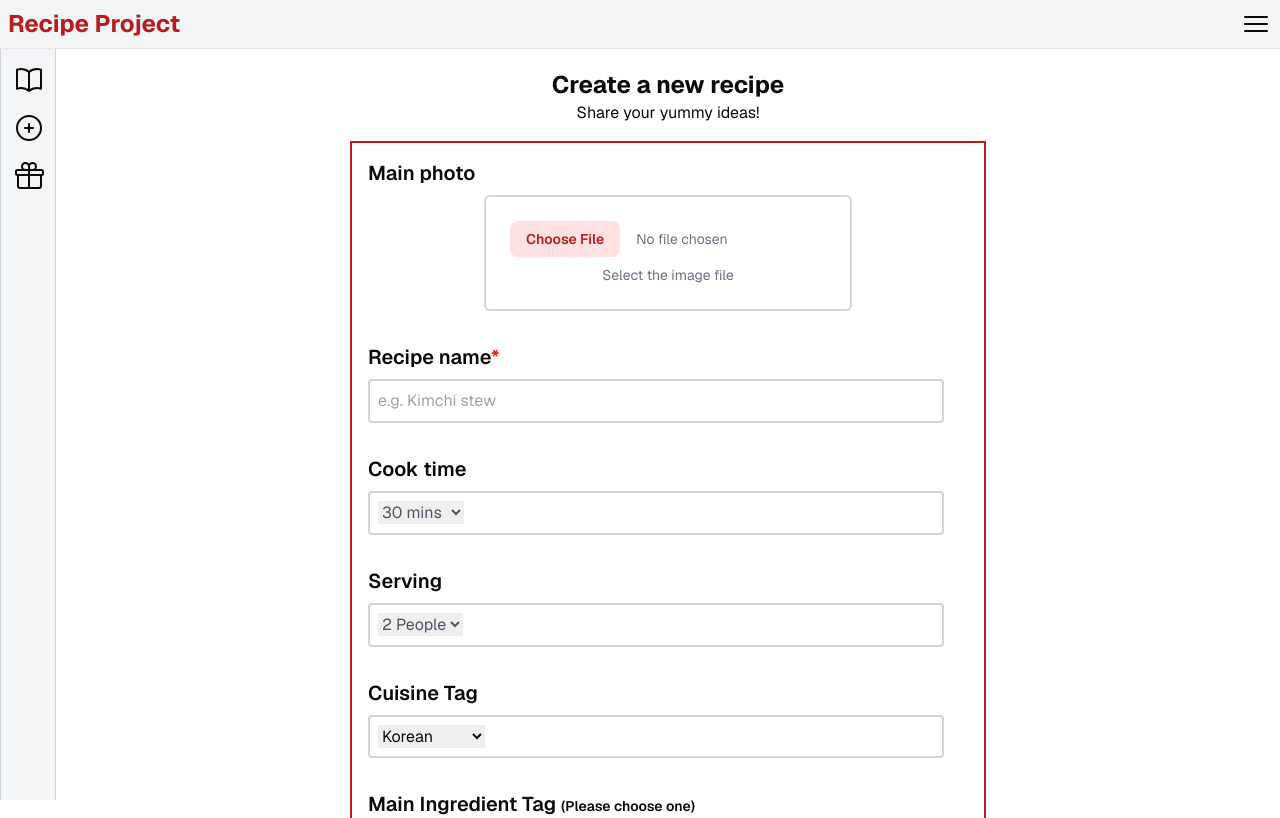
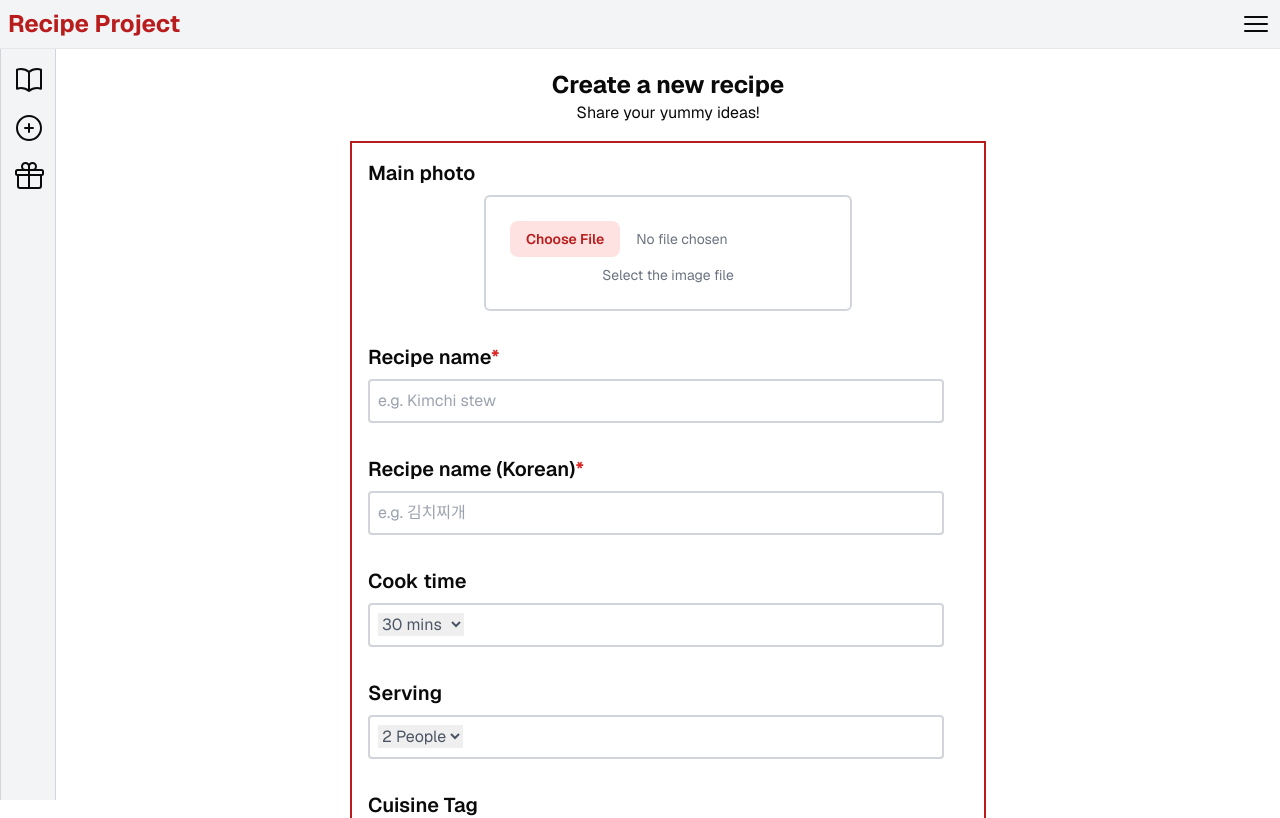
Before and after one commit to day-lee/recipe-project, a Next.js app: page /recipes/new in a window 1280 px wide. Shown: the top 818 px of the page. Built offline with nearby package versions, Linux system fonts and the light colour scheme; no server answers; the database is empty; what tailwindcss-animated would draw is missing.

Commit message:
Add korean recipe name input for new input form

```diff
--- /dev/null
+++ b/app/(routes)/recipes/components/recipeForm/NameKrInput.tsx
@@ -0,0 +1,24 @@
+import { InputProps } from '@/app/types/types'
+
+export default function NameKrInput({register, errors}: InputProps) {
+    return (
+        <section>
+            <div aria-label="name kr section" className='flex flex-col max-w-xl'>
+                <div className='mt-8 flex flex-col'>
+                    <p className='font-semibold lg:text-xl pb-2'>Recipe name (Korean)<span className='text-red-600'>*</span></p>
+                    <label htmlFor="nameKr"></label>
+                    <input
+                        className='border-2 border-gray-300 p-2 rounded-sm'
+                        id="nameKr"
+                        type="text"
+                        placeholder='e.g. 김치찌개'
+                        {...register('recipe_name_kr')}
+                    />
+                </div>
+                <div>
+                    {errors.recipe_name_kr && (<span className="text-red-700 text-sm">{errors.recipe_name_kr.message}</span>)}
+                </div>
+            </div>
+        </section>
+    )
+}
--- a/app/(routes)/recipes/components/recipeForm/RecipeForm.tsx
+++ b/app/(routes)/recipes/components/recipeForm/RecipeForm.tsx
@@ -13,6 +13,7 @@ import { extractVideoId, nameFormatter, mergeIngredients } from '@/app/utils/uti
 import { upsertRecipe } from "@/app/(routes)/recipes/actions";
 import MainImageUpload from '@/app/(routes)/recipes/components/recipeForm/MainImageUpload';
 import NameInput from '@/app/(routes)/recipes/components/recipeForm/NameInput';
+import NameKrInput from '@/app/(routes)/recipes/components/recipeForm/NameKrInput';
 import DurationInput from '@/app/(routes)/recipes/components/recipeForm/DurationInput';
 import CuisineTagInput from '@/app/(routes)/recipes/components/recipeForm/CuisineTagInput';
 import MainIngredientTagInput from '@/app/(routes)/recipes/components/recipeForm/MainIngredientTagInput';
@@ -36,6 +37,7 @@ const unavailableImg = 'https://uzedwhzjchxkoacuansf.supabase.co/storage/v1/obje
 
 const CREATE_DEFAULT_VALUES: RecipeFormData = {
     recipe_name: '',
+    recipe_name_kr: '',
     created_user_id: '',
     duration: 30,
     serving: 2,
@@ -89,6 +91,7 @@ export function RecipeForm({ mainIngredientTag, mode, defaultValues, recipeId, u
               img_link: imageUrl || unavailableImg,
               created_user_id: userId,
               recipe_name: nameFormatter(data.recipe_name),
+              recipe_name_kr: nameFormatter(data.recipe_name_kr),
               duration: data.duration || 15,
               serving: data.serving || 1,
               main_ingredient_tag: data.main_ingredient_tag,
@@ -147,6 +150,7 @@ export function RecipeForm({ mainIngredientTag, mode, defaultValues, recipeId, u
                 </div>
             </section>
             <NameInput register={register} errors={errors} />
+            <NameKrInput register={register} errors={errors} />
             <DurationInput register={register}/>
             <ServingInput register={register}/>
             <CuisineTagInput register={register}/>
--- a/app/types/types.ts
+++ b/app/types/types.ts
@@ -104,6 +104,7 @@ export interface IngredientsProps {
 
   export interface FormSubmitData {
     recipe_name: string;
+    recipe_name_kr: string;
     created_user_id: string;
     duration: number;
     serving: number;
--- a/app/utils/validation/recipe.ts
+++ b/app/utils/validation/recipe.ts
@@ -27,6 +27,7 @@ const ingredient = z.object({
 
 export const recipeSchema = z.object({
   recipe_name: z.string().min(3, nameErrorMsg),
+  recipe_name_kr: z.string().min(2, 'Korean recipe name must be at least 2 characters long'),
   duration: z.number(),
   serving: z.number(),
   main_ingredient_tag: z.number(),
```
